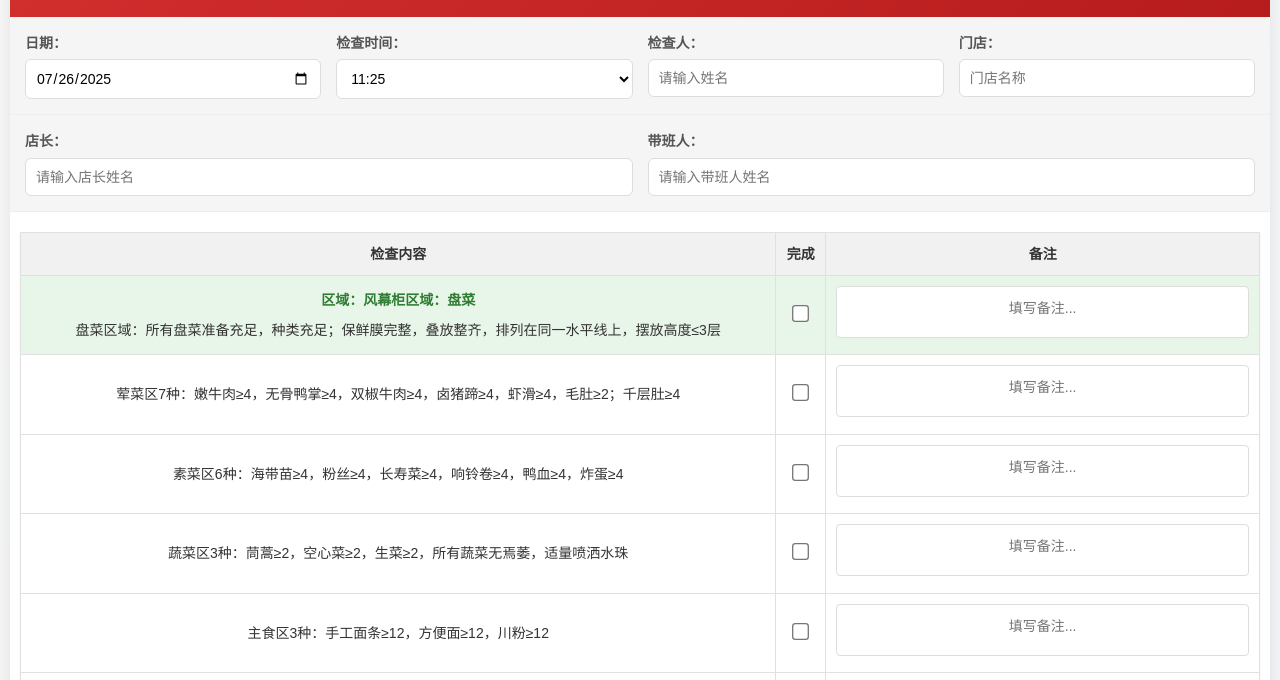
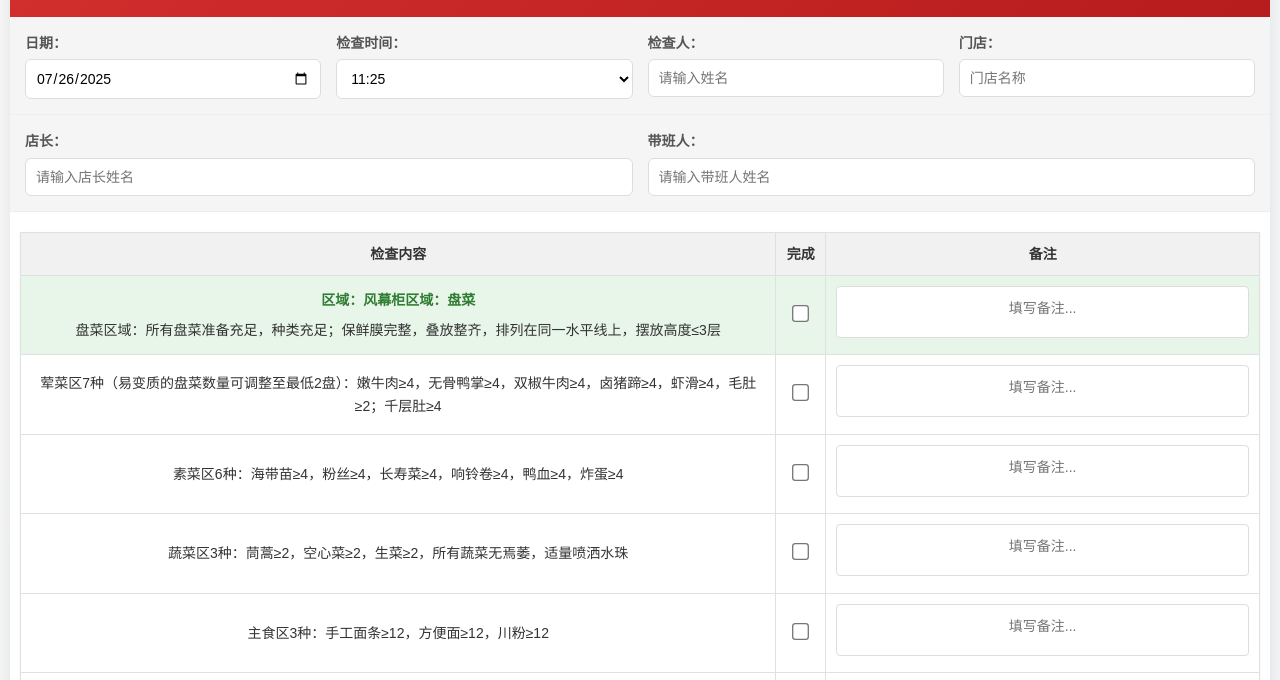
Before and after one commit to Amadeus9169/ChatBot, a plain HTML site: page index.html in a window 1280 px wide. Shown: the part 102-782 px from the top of the page. Drawn offline with Linux system fonts and the light colour scheme.

Commit message:
Update index.html pan
盘菜

```diff
--- a/index.html
+++ b/index.html
@@ -502,7 +502,7 @@
                         </td>
                     </tr>
                     <tr>
-                        <td>荤菜区7种：嫩牛肉≥4，无骨鸭掌≥4，双椒牛肉≥4，卤猪蹄≥4，虾滑≥4，毛肚≥2；千层肚≥4</td>
+                        <td>荤菜区7种（易变质的盘菜数量可调整至最低2盘）：嫩牛肉≥4，无骨鸭掌≥4，双椒牛肉≥4，卤猪蹄≥4，虾滑≥4，毛肚≥2；千层肚≥4</td>
                         <td class="checkbox-cell"><input type="checkbox"></td>
                         <td class="note-cell">
                             <textarea class="auto-resize" placeholder="填写备注..."></textarea>
```
